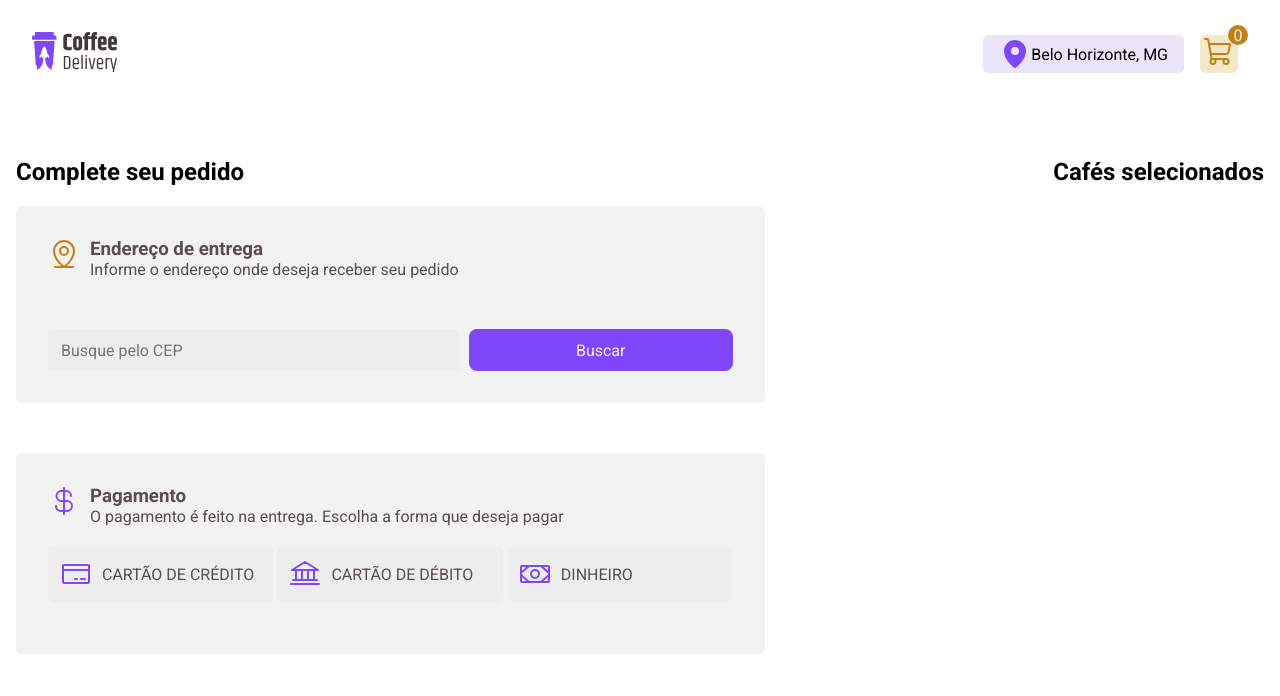
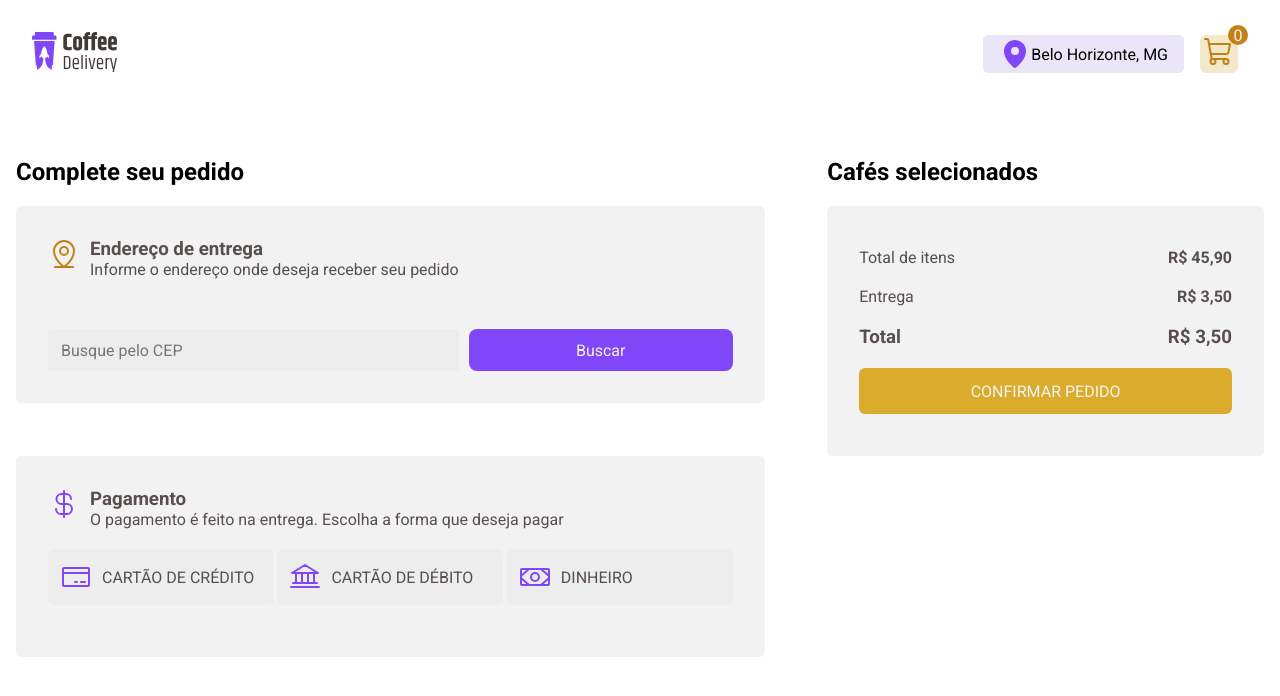
Before and after one commit to thiagohrcosta/Coffee-delivery, a React (Vite) app: page /checkout in a window 1280 px wide. Shown: the top 696 px of the page. Built offline with nearby package versions, Linux system fonts and the light colour scheme.

Commit message:
Adding coffee selected

```diff
--- a/src/components/Navbar/index.tsx
+++ b/src/components/Navbar/index.tsx
@@ -18,7 +18,9 @@ export default function Navbar() {
   return (
     <NavbarContainer>
       <div className="logo">
-        <img src={Logo} alt="logo" />
+        <Link to="/">
+          <img src={Logo} alt="logo" />
+        </Link>
       </div>
       <div>
         <NavbarLocation>
--- a/src/contexts/CartContext.tsx
+++ b/src/contexts/CartContext.tsx
@@ -2,7 +2,7 @@ import { createContext, ReactNode, useContext, useState } from "react";
 
 interface CartContextType {
   id: number;
-  name: string;
+  title: string;
   tags: string[];
   price: number;
   image: string;
--- a/src/pages/Checkout/index.tsx
+++ b/src/pages/Checkout/index.tsx
@@ -1,14 +1,17 @@
 import Navbar from "../../components/Navbar";
-import { CheckoutContainer, CheckoutInputs } from "./styles";
+import { CheckoutContainer, CheckoutInputs, SelectedCoffeeContainer } from "./styles";
 
 import { useForm } from "react-hook-form";
-import { MapPinLine } from "phosphor-react";
-import { useState } from "react";
+import { MapPinLine, Trash } from "phosphor-react";
+import { useContext, useState } from "react";
 import Payment from "./components/Payment";
 import PaymentContextProvider from "../../contexts/PaymentContext";
+import { CartContext } from "../../contexts/CartContext";
 
 
 export default function Checkout() {
+  const { cart } = useContext(CartContext);
+
   const { register, handleSubmit, watch, formState: { errors } } = useForm();
   const onSubmit = data => console.log(data);
 
@@ -22,6 +25,12 @@ export default function Checkout() {
 
   const [addressCompleted, setAddressCompleted] = useState(false);
   const [isLoading, setIsloading] = useState(false);
+
+  const [totalOrder, setTotalOrder] = useState([]);
+
+  const [productSelected, setProductSelected] = useState([
+
+  ]);
 
   function searchCEP(e: any) {
     e.preventDefault();
@@ -39,6 +48,24 @@ export default function Checkout() {
         setAddressCompleted(true);
       }
       setIsloading(false);
+  }
+
+  function handleDisplayTotalPrice(value: any) {
+    const itemValue = parseFloat(value[2]);
+    const itemAmount = parseFloat(value[5]);
+    const totalPrice = parseFloat(itemValue * itemAmount).toLocaleString('pt-br',{style: 'currency', currency: 'BRL'});
+    return (
+      <>
+        {totalPrice}
+      </>
+    )
+  }
+
+  function handleTotalOrder() {
+    const total = cart.reduce((acc, item) => {
+      return acc + item[2] * item[5];
+    }, 0);
+    setTotalOrder(total);
   }
 
   return (
@@ -80,9 +107,49 @@ export default function Checkout() {
                   </CheckoutInputs>
                 </div>
               </div>
-              <div>
+              <SelectedCoffeeContainer>
                 <h2>Cafés selecionados</h2>
-              </div>
+                <div className="selected-coffee-container" >
+                  {cart.map((coffee:any) => {
+                    console.log(cart)
+                    return(
+                      <div className="coffee-item">
+                        <div>
+                          <img src={coffee[4]} alt="Café" />
+                        </div>
+                        <div>
+                        <p>{coffee[0]}</p>
+                        <div className="coffee-item-counter">
+                          <p>{coffee[5]}</p>
+                          <div className="remove-coffee">
+                            <Trash size={16} color="#8047F8" />
+                            <span>REMOVER</span>
+                          </div>
+                        </div>
+                        </div>
+                        <div>
+                          <p className="coffee-price">{handleDisplayTotalPrice(coffee)}</p>
+                        </div>
+                      </div>
+                    )
+                  })}
+                  <div className="total-order">
+                    <div className="total-order-item">
+                      <p>Total de itens</p>
+                      <p>R$ 45,90</p>
+                    </div>
+                    <div className="total-order-item">
+                      <p>Entrega</p>
+                      <p>R$ 3,50</p>
+                    </div>
+                    <div className="total-order-item">
+                      <h3>Total</h3>
+                      <h3>R$ 3,50</h3>
+                    </div>
+                    <button>CONFIRMAR PEDIDO</button>
+                  </div>
+                </div>
+              </SelectedCoffeeContainer>
             </div>
           </form>
         </CheckoutContainer>
--- a/src/pages/Checkout/styles.ts
+++ b/src/pages/Checkout/styles.ts
@@ -1,7 +1,7 @@
 import styled from 'styled-components';
 
 export const CheckoutContainer = styled.div`
-  margin: 50px auto;
+  margin: 50px auto 0;
   max-width: 1280px;
 
   .checkout-container {
@@ -100,3 +100,85 @@ export const CheckoutInputs = styled.div`
     }
   }
 `;
+
+export const SelectedCoffeeContainer = styled.div`
+  width: 35%;
+
+  h2 {
+    margin-bottom: 20px;
+  }
+
+  img {
+    width: 64px;
+    height: 64px;
+  }
+
+  .selected-coffee-container {
+    background: ${props => props.theme["gray-100"]};
+    padding: 2rem;
+    border-radius: 6px;
+
+    .coffee-item {
+      display: flex;
+      justify-content: space-between;
+      margin-bottom: 20px;
+
+      .coffee-item-counter {
+        display: flex;
+        align-items: center;
+        justify-content: space-between;
+        margin-top: 10px;
+
+        .remove-coffee {
+          background: ${props => props.theme["gray-300"]};
+          color: ${props => props.theme["gray-600"]};
+          font-size: 0.825rem;
+          padding: 5px;
+
+          border-radius: 4px;
+
+          display: flex;
+          align-items: center;
+
+          span {
+            margin-left: 5px;
+          }
+        }
+      }
+    }
+
+    .coffee-price {
+      font-weight: bold;
+    }
+
+    .total-order {
+      display: flex;
+      flex-direction: column;
+
+      color: ${props => props.theme["gray-600"]};
+
+      .total-order-item {
+        display: flex;
+        justify-content: space-between;
+        margin: 10px 0;
+
+        p:last-child {
+          font-weight: bold;
+        }
+      }
+
+      button {
+        background: ${props => props.theme["yellow-500"]};
+        color: ${props => props.theme["gray-100"]};
+
+        border-radius: 6px;
+        border: none;
+
+        margin: 10px 0;
+        height: 46px;
+        width: 100%;
+      }
+    }
+
+  }
+`;
--- a/src/pages/Home/components/CoffeeCard/index.tsx
+++ b/src/pages/Home/components/CoffeeCard/index.tsx
@@ -1,11 +1,11 @@
 import { ShoppingCart } from "phosphor-react";
-import { useContext, useState } from "react";
+import { useContext, useEffect, useState } from "react";
 import { CartContext } from "../../../../contexts/CartContext";
 import CoffeTag from "../CoffeeTag";
 import { CoffeeCardContainer } from "./styles";
 
 export default function CoffeCard({title, description, price, tags, image}: any) {
-  const { addToCart } = useContext(CartContext);
+  const { cart, addToCart } = useContext(CartContext);
 
   const [coffeeCounter, setCoffeeCounter] = useState(1);
 
@@ -18,6 +18,10 @@ export default function CoffeCard({title, description, price, tags, image}: any)
       setCoffeeCounter(coffeeCounter - 1);
     }
   }
+
+  useEffect(() => {
+    console.log(cart)
+  })
 
   return (
     <CoffeeCardContainer>
@@ -44,7 +48,7 @@ export default function CoffeCard({title, description, price, tags, image}: any)
           <span onClick={() => handleAddCoffee()}>+</span>
         </div>
         <div className="cart-container">
-          <ShoppingCart size={32} color="#FFFFFF" weight="fill" onClick={() => {addToCart(title, description, price, tags, image)}} />
+          <ShoppingCart size={32} color="#FFFFFF" weight="fill" onClick={() => {addToCart([title, description, price, tags, image, coffeeCounter])}} />
         </div>
       </div>
 
```
